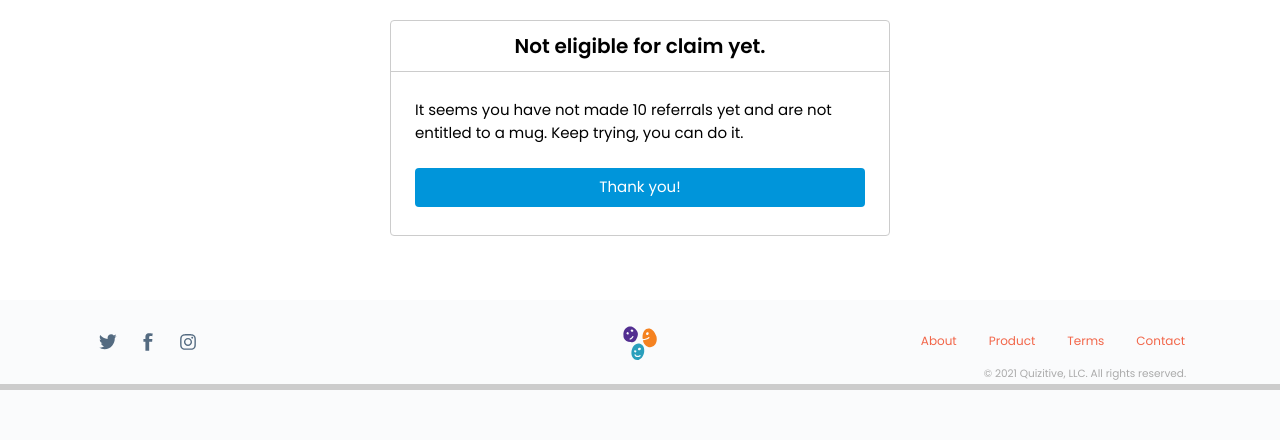
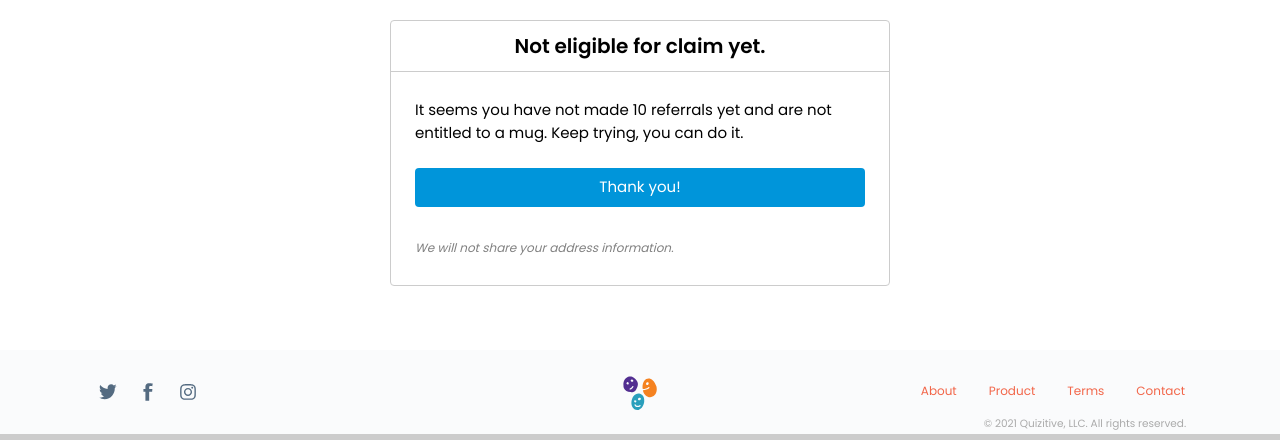
Before and after one commit to quizitive/commonology, a Django app: page /claim/ in a window 1280 px wide. Shown: the part 502-942 px from the top of the page. Before the commit the page ends 892 px from the top, so only its background shows below. Run offline with Django 3.2, Linux system fonts and the light colour scheme; the visitor is signed in with stand-in values (Sample User, id 1); data comes from the database, SQL or seed files in the repository; data that the repository does not hold is empty; parts of the project's set-up code (start-up, migrations or seed data) failed here and were passed over; some libraries are stand-ins or nearby versions.

Commit message:
Added footnote.

```diff
--- a/project/card_views.py
+++ b/project/card_views.py
@@ -32,6 +32,7 @@ class BaseCardView(ContextMixin, View):
     card_template = 'cards/base_card.html'
     page_template = 'single_card_view.html'
     recaptcha_key = None
+    card_footnote = None
 
     def get(self, request, *args, **kwargs):
         return self.render(request, *args, **kwargs)
@@ -50,7 +51,8 @@ class BaseCardView(ContextMixin, View):
             'card_template': self.card_template,
             'button_label': self.button_label,
             'recaptcha_key': self.recaptcha_key,
-            'custom_message': self.custom_message
+            'custom_message': self.custom_message,
+            'card_footnote': self.card_footnote
             }
         context.update(kwargs)
         return super().get_context_data(**context)
--- a/project/templates/cards/base_card.html
+++ b/project/templates/cards/base_card.html
@@ -68,6 +68,12 @@
     </form>
   {% endblock %}
 
+  {% block card_footnote %}
+    {% if card_footnote %}
+          <div class="card_footnote w3-padding-16">{{ card_footnote }}</div>
+    {% endif %}
+  {% endblock %}
+
   {% block card_extras %}{% endblock %}
 
   </div>
--- a/project/templates/multi_card_view.html
+++ b/project/templates/multi_card_view.html
@@ -9,7 +9,7 @@
 
 {% block app_style %}
   <link rel="stylesheet" href="{% static 'css/users/base.css' %}">
-  <link rel="stylesheet" href="{% static 'users/css/form_style.css' %}?v=1.1">
+  <link rel="stylesheet" href="{% static 'users/css/form_style.css' %}?v=1.2">
 {% endblock %}
 
 {% block content %}
--- a/project/templates/single_card_view.html
+++ b/project/templates/single_card_view.html
@@ -9,7 +9,7 @@
 
 {% block app_style %}
   <link rel="stylesheet" href="{% static 'css/users/base.css' %}">
-  <link rel="stylesheet" href="{% static 'users/css/form_style.css' %}?v=1.1">
+  <link rel="stylesheet" href="{% static 'users/css/form_style.css' %}?v=1.2">
 {% endblock %}
 
 {% block content %}
--- a/rewards/templates/rewards/cards/claim_page.html
+++ b/rewards/templates/rewards/cards/claim_page.html
@@ -12,6 +12,8 @@
         {# --- Simple card-on-screen view with default card --- #}
         {% block card %}
         {% include card_template|default:"cards/base_card.html" %}
+
         {% endblock %}
+
       </div>
 {% endblock %}
--- a/rewards/views.py
+++ b/rewards/views.py
@@ -14,6 +14,7 @@ class ClaimView(LoginRequiredMixin, CardFormView):
     header = "Claim Reward"
     button_label = 'Submit'
     congrat_message = f'Congratulations, you have earned this beautiful coffee mug.'
+    card_footnote = "We will not share your address information."
 
     def get_form(self, form_class=None):
         player = self.request.user
--- a/users/static/users/css/form_style.css
+++ b/users/static/users/css/form_style.css
@@ -38,3 +38,9 @@ ul.nonfield {
 .w3-check {
   margin: 0 8px 0 4px;
 }
+.card_footnote {
+  color: grey;
+  font-size: 12px;
+  font-style: italic;
+  display: block;
+}
--- a/users/templates/users/base.html
+++ b/users/templates/users/base.html
@@ -9,7 +9,7 @@
 
 {% block app_style %}
   <link rel="stylesheet" href="{% static 'css/users/base.css' %}">
-  <link rel="stylesheet" href="{% static 'users/css/form_style.css' %}?v=1.1">
+  <link rel="stylesheet" href="{% static 'users/css/form_style.css' %}?v=1.2">
 {% endblock %}
 
 {% block content %}
--- a/users/templates/users/register.html
+++ b/users/templates/users/register.html
@@ -3,7 +3,7 @@
 {% load static %}
 
 {% block page_style %}
-  <link rel="stylesheet" href="{% static 'users/css/form_style.css' %}">
+  <link rel="stylesheet" href="{% static 'users/css/form_style.css' %}?v=1.2">
   <style>
   .user-msg {
     {#font-size: 16px;#}
```
